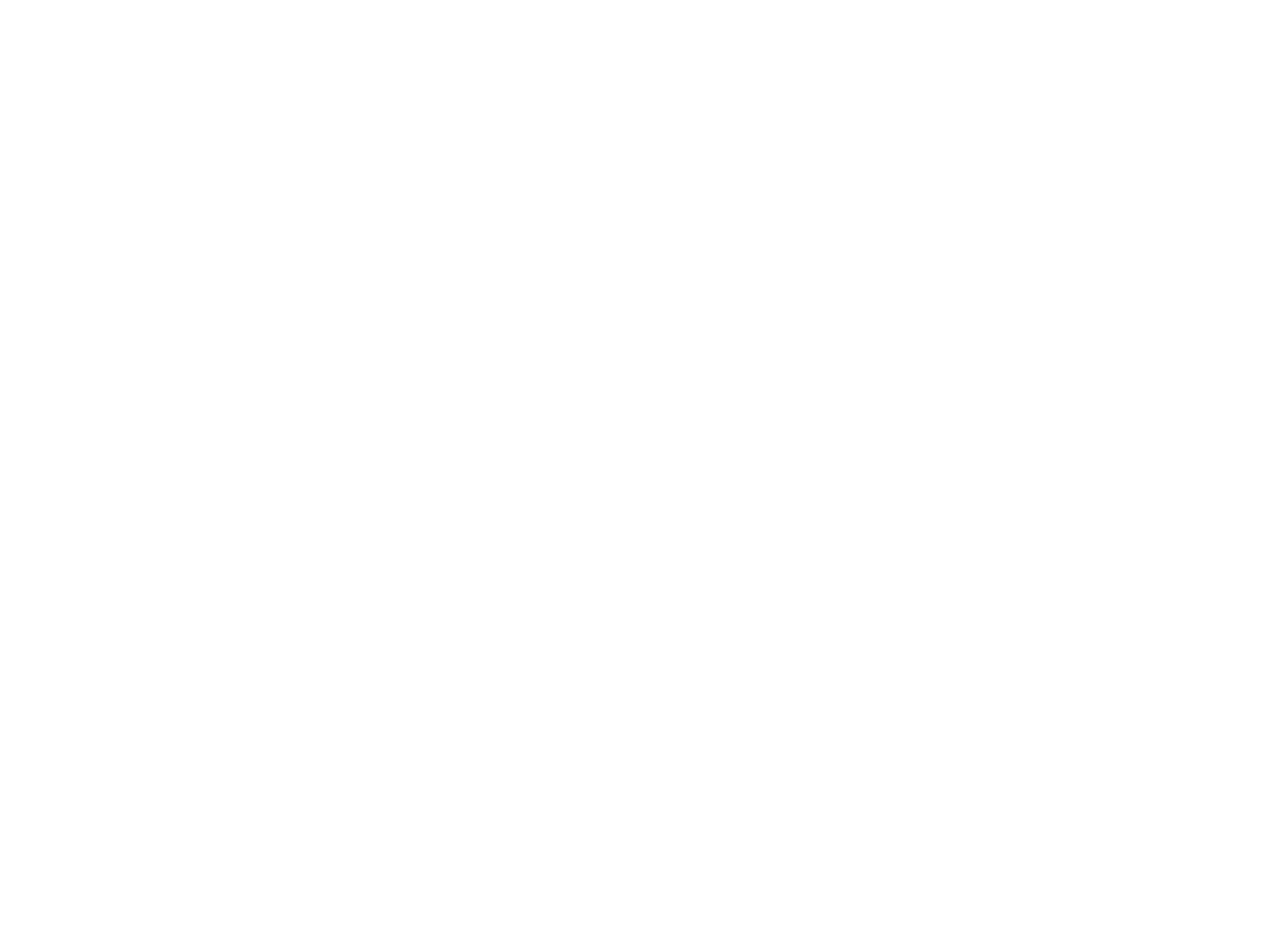
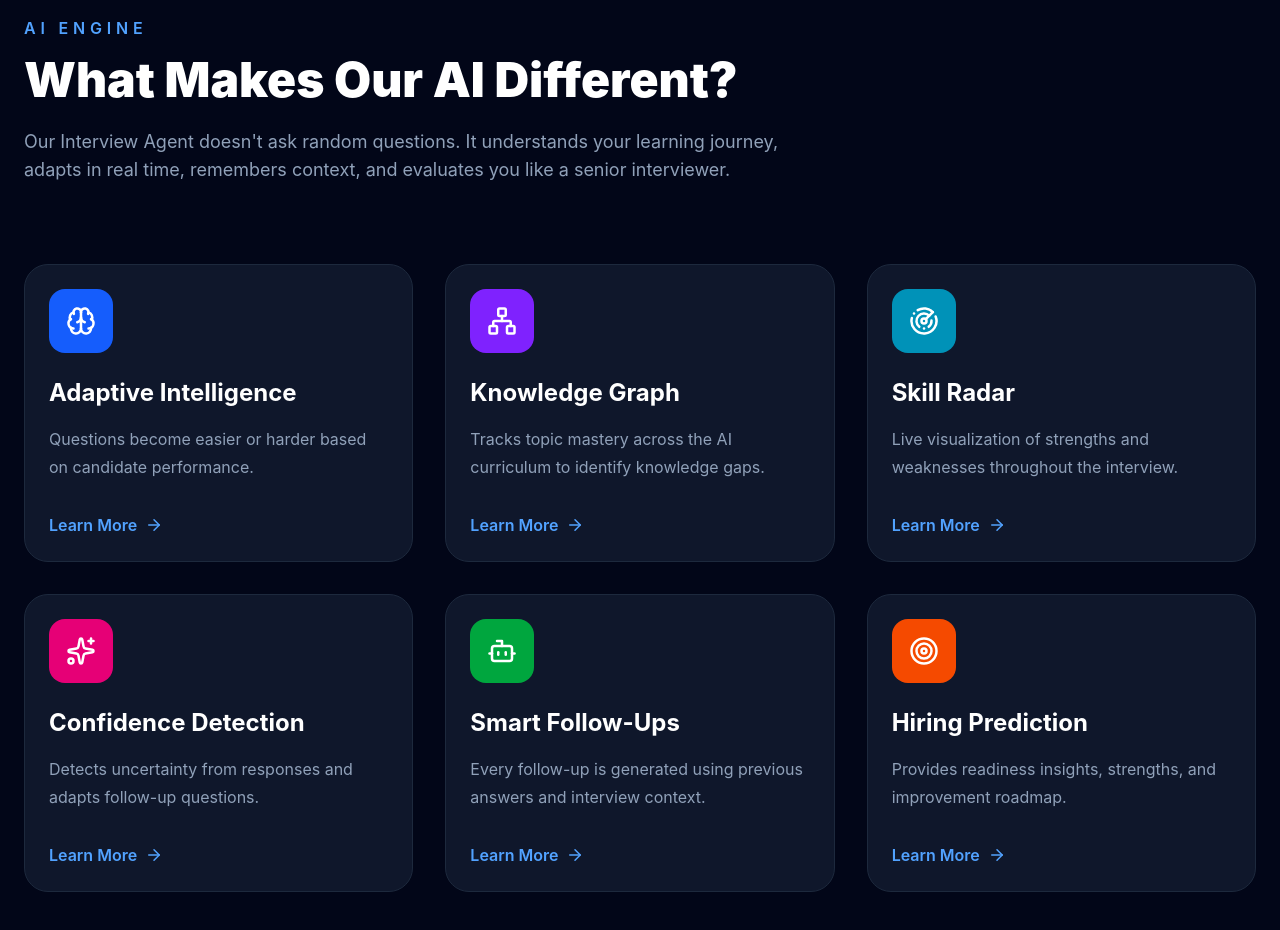
Before and after one commit to Ranjanmaiti6/interview-agent-ai, a React app in the folder frontend/: page / in a window 1280 px wide. Shown: the part 2740-3670 px from the top of the page. Before the commit the page ends 2644 px from the top, so only its background shows below. Built offline with nearby package versions, Linux system fonts and the light colour scheme; the HTML template or start-up script is replaced by a standard one.

Commit message:
Added AI capabilities section

```diff
--- /dev/null
+++ b/frontend/src/components/landing/Capabilities.jsx
@@ -0,0 +1,90 @@
+import {
+  Brain,
+  Network,
+  Radar,
+  Sparkles,
+  Bot,
+  Target,
+} from "lucide-react";
+
+import CapabilityCard from "./CapabilityCard";
+
+const capabilities = [
+  {
+    icon: Brain,
+    title: "Adaptive Intelligence",
+    description:
+      "Questions become easier or harder based on candidate performance.",
+    color: "bg-blue-600",
+  },
+  {
+    icon: Network,
+    title: "Knowledge Graph",
+    description:
+      "Tracks topic mastery across the AI curriculum to identify knowledge gaps.",
+    color: "bg-violet-600",
+  },
+  {
+    icon: Radar,
+    title: "Skill Radar",
+    description:
+      "Live visualization of strengths and weaknesses throughout the interview.",
+    color: "bg-cyan-600",
+  },
+  {
+    icon: Sparkles,
+    title: "Confidence Detection",
+    description:
+      "Detects uncertainty from responses and adapts follow-up questions.",
+    color: "bg-pink-600",
+  },
+  {
+    icon: Bot,
+    title: "Smart Follow-Ups",
+    description:
+      "Every follow-up is generated using previous answers and interview context.",
+    color: "bg-green-600",
+  },
+  {
+    icon: Target,
+    title: "Hiring Prediction",
+    description:
+      "Provides readiness insights, strengths, and improvement roadmap.",
+    color: "bg-orange-600",
+  },
+];
+
+export default function Capabilities() {
+  return (
+    <section className="bg-slate-950 py-28 px-6">
+      <div className="max-w-7xl mx-auto">
+
+        <p className="uppercase tracking-[0.3em] text-blue-400 font-semibold">
+          AI Engine
+        </p>
+
+        <h2 className="text-5xl font-black text-white mt-4">
+          What Makes Our AI Different?
+        </h2>
+
+        <p className="text-slate-400 mt-6 max-w-3xl text-lg">
+          Our Interview Agent doesn't ask random questions.
+          It understands your learning journey,
+          adapts in real time,
+          remembers context,
+          and evaluates you like a senior interviewer.
+        </p>
+
+        <div className="grid md:grid-cols-2 lg:grid-cols-3 gap-8 mt-20">
+          {capabilities.map((item) => (
+            <CapabilityCard
+              key={item.title}
+              {...item}
+            />
+          ))}
+        </div>
+
+      </div>
+    </section>
+  );
+}
--- /dev/null
+++ b/frontend/src/components/landing/CapabilityCard.jsx
@@ -0,0 +1,32 @@
+import { ArrowRight } from "lucide-react";
+
+export default function CapabilityCard({
+  icon: Icon,
+  title,
+  description,
+  color,
+}) {
+  return (
+    <div className="group rounded-3xl border border-slate-800 bg-slate-900 p-6 hover:border-blue-500 transition duration-300 hover:-translate-y-2">
+
+      <div
+        className={`w-16 h-16 rounded-2xl flex items-center justify-center mb-6 ${color}`}
+      >
+        <Icon size={30} className="text-white" />
+      </div>
+
+      <h3 className="text-white text-2xl font-bold">
+        {title}
+      </h3>
+
+      <p className="text-slate-400 mt-4 leading-7">
+        {description}
+      </p>
+
+      <div className="mt-8 flex items-center gap-2 text-blue-400 font-semibold group-hover:translate-x-2 transition">
+        Learn More
+        <ArrowRight size={18} />
+      </div>
+    </div>
+  );
+}
--- a/frontend/src/pages/Landing/Landing.jsx
+++ b/frontend/src/pages/Landing/Landing.jsx
@@ -1,6 +1,7 @@
 import Navbar from "../../components/layout/Navbar";
 import Hero from "../../components/landing/Hero";
 import Features from "../../components/landing/Features";
+import Capabilities from "../../components/landing/Capabilities";
 import Workflow from "../../components/landing/Workflow";
 
 export default function Landing() {
@@ -10,6 +11,7 @@
       <Hero />
       <Features />
       <Workflow />
+      <Capabilities />
     </>
   );
 }
```
Also changed, not shown: 1 other file (tests, documents, lock files or other folders).
